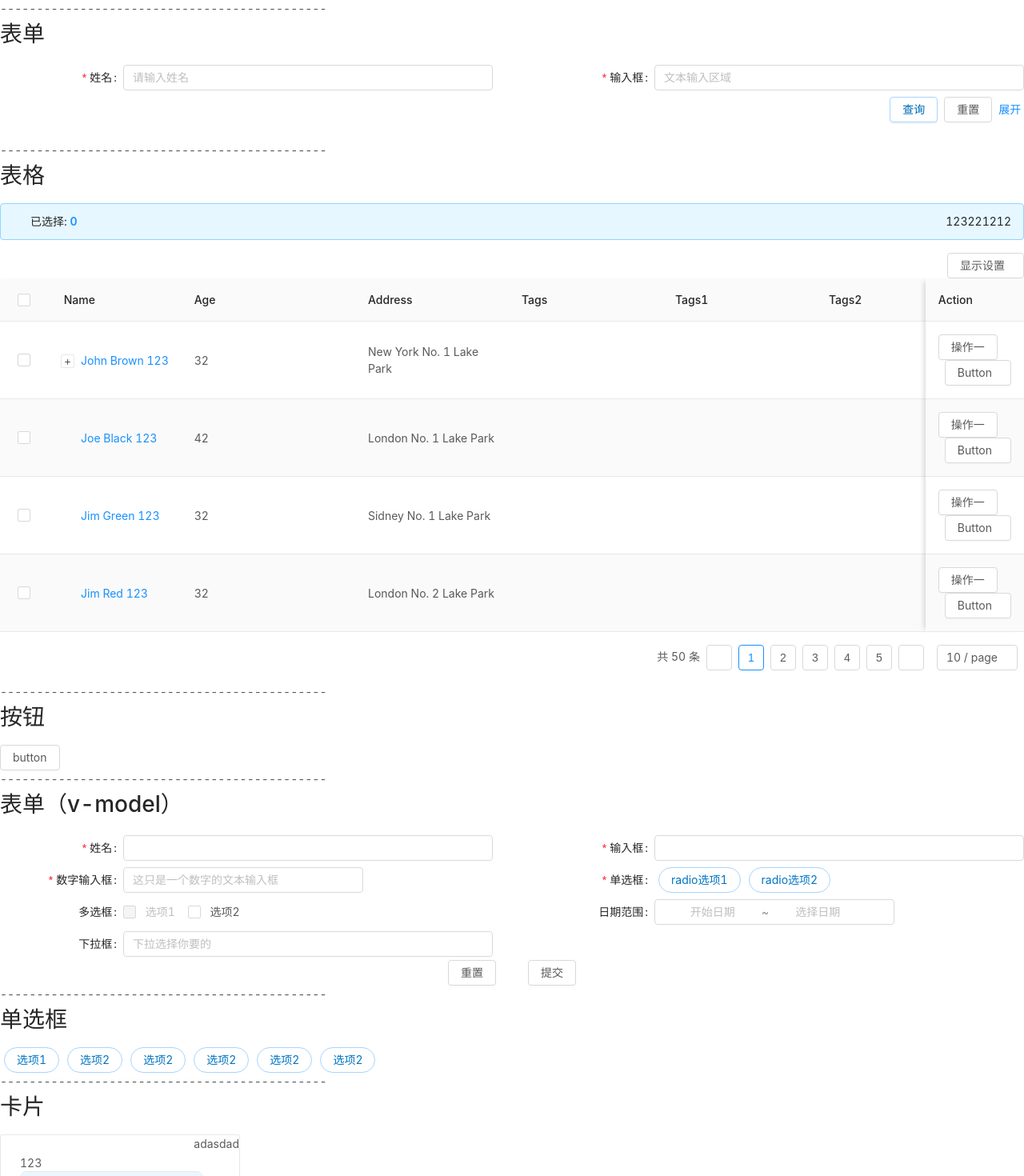
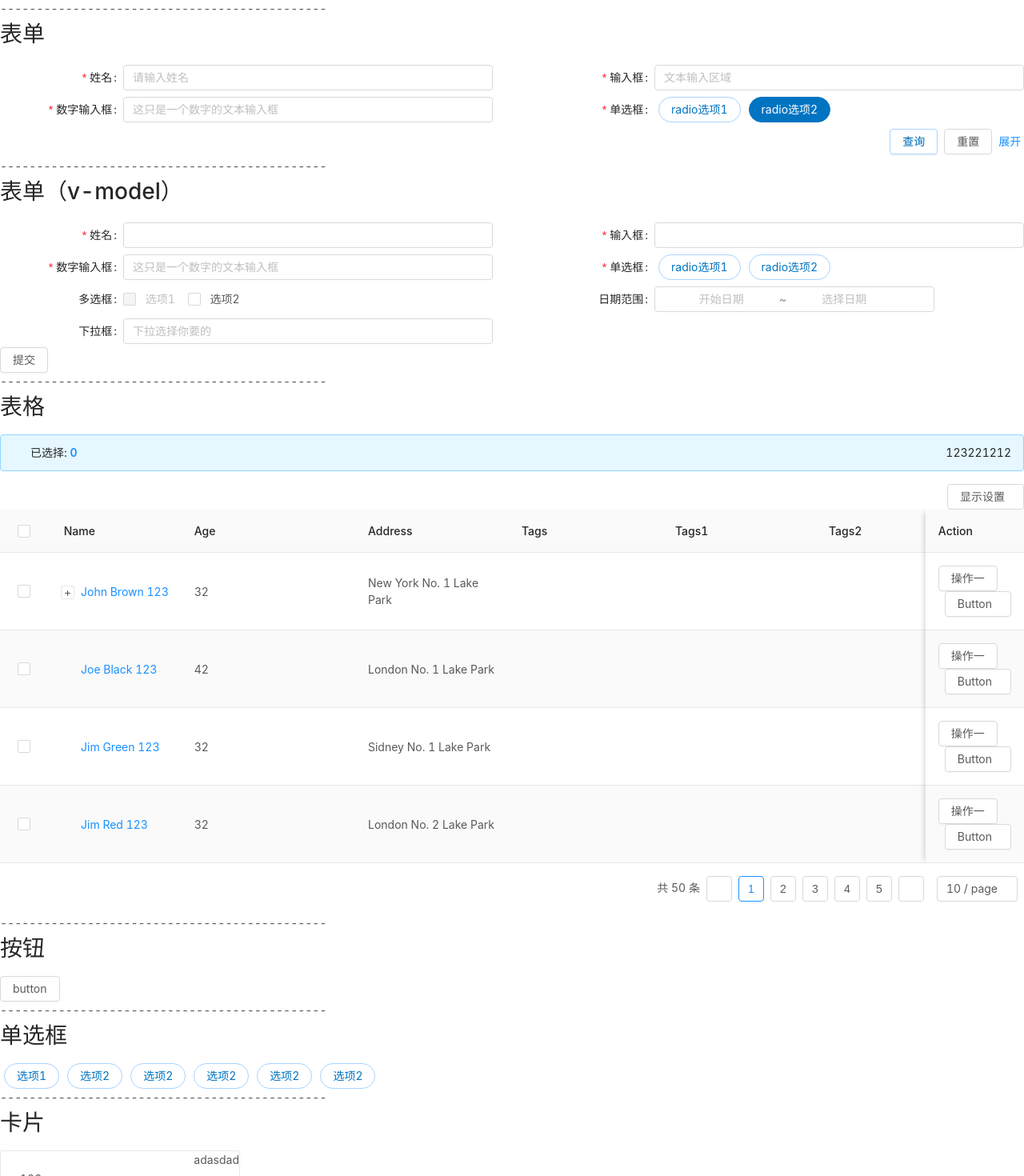
Before and after one commit to MDSD-JOB/medical-ui, a Vue app: page / in a window 1280 px wide. Shown: the top 1470 px of the page at 80% size. Built offline with nearby package versions, Linux system fonts and the light colour scheme.

Commit message:
fix: 修复了api

```diff
--- a/src/App.vue
+++ b/src/App.vue
@@ -3,12 +3,27 @@
     ---------------------------------------------<br />
     <h1>表单</h1>
     <med-form
+      ref="ruleForm"
+      layout="inline"
       :responsive="responsive"
       :dataSource="dataSource"
-      :maxItem="2"
+      :maxItem="4"
       @submit="submit"
-      layout="inline"
     />
+    ---------------------------------------------<br />
+    <h1>表单（v-model）</h1>
+    <med-form-model
+      ref="form"
+      showBtn
+      :form="form"
+      :dataSource="dataSource"
+      :responsive="responsive"
+      @submit="submit"
+    >
+      <template v-slot:footer="">
+        <med-button @click="submitdiy">提交</med-button>
+      </template>
+    </med-form-model>
     ---------------------------------------------<br />
     <h1>表格</h1>
     <med-table
@@ -33,7 +48,7 @@
         invalid: () => {}
       }"
       @expand="expand"
-      @batchOpt="batchDelete"
+      @batchOpt="batchOpt"
     >
       <template #alertItem>123221212</template>
       <a slot="name" slot-scope="text">{{ text }} 123</a>
@@ -58,21 +73,6 @@
     ---------------------------------------------<br />
     <h1>按钮</h1>
     <med-button @click="loadDatas">button</med-button>
-    ---------------------------------------------<br />
-
-    <h1>表单（v-model）</h1>
-    <med-form-model
-      showBtn
-      ref="form"
-      :form="form"
-      :dataSource="dataSource"
-      :responsive="responsive"
-      @submit="submit"
-    >
-      <!-- <template v-slot:footer="">
-        <med-button @click="submitdiy">提交</med-button>
-      </template> -->
-    </med-form-model>
     ---------------------------------------------<br />
     <h1>单选框</h1>
     <med-radio buttonType :optionList="radioList"></med-radio>
@@ -217,8 +217,9 @@
     onSizeChange() {
       console.log(222)
     },
-    batchDelete(type, arr) {
-      console.log('批量删除', type, arr)
+    batchOpt(type, arr) {
+      console.log('批量操作', type, arr)
+      console.log(this.$refs.ruleForm.getFormData())
     },
     async getARR() {
       // const res =
@@ -241,9 +242,7 @@
       console.log('form Submit', data)
     },
     submitdiy() {
-      this.$refs.form.$refs.ruleForm.validate(valid => {
-        console.log(valid)
-      })
+      console.log(this.$refs.form.submit())
     },
     // 表格
     expand(expanded, row, index) {
--- a/src/components/MedForm/src/index.css
+++ b/src/components/MedForm/src/index.css
@@ -1,3 +1,6 @@
+.med-form-wrapper /deep/ .ant-form-explain {
+  font-size: 12px;
+}
 .med-form-wrapper /deep/ .ant-card-head-wrapper {
   flex-wrap: wrap;
 }
@@ -23,7 +26,6 @@
 .med-form-wrapper /deep/ .ant-form-item .ant-form-item-control .ant-form-item-children,
 .med-form-wrapper /deep/ .ant-form-item .ant-form-item-control .ant-input-number,
 .med-form-wrapper /deep/ .ant-form-item .ant-form-item-control .ant-calendar-picker {
-  max-width: 300px;
   width: 100%;
 }
 .med-form-wrapper .table-page-search-submitButtons {
@@ -33,7 +35,6 @@
 }
 .med-form-wrapper .search-btn-wrapper {
   margin-left: auto;
-  margin-bottom: 20px;
   line-height: 40px;
   min-width: 300px;
   text-align: right;
--- a/src/components/MedForm/src/index.less
+++ b/src/components/MedForm/src/index.less
@@ -1,4 +1,7 @@
 .med-form-wrapper {
+  /deep/ .ant-form-explain {
+    font-size: 12px;
+  }
   /deep/ .ant-card-head-wrapper {
     flex-wrap: wrap;
     .ant-card-extra {
@@ -22,7 +25,7 @@
       .ant-form-item-children,
       .ant-input-number,
       .ant-calendar-picker {
-        max-width: 300px;
+        // max-width: 500px;
         width: 100%;
       }
     }
@@ -35,7 +38,6 @@
   }
   .search-btn-wrapper {
     margin-left: auto;
-    margin-bottom: 20px;
     line-height: 40px;
     min-width: 300px;
     text-align: right;
--- a/src/components/MedForm/src/index.vue
+++ b/src/components/MedForm/src/index.vue
@@ -1,6 +1,6 @@
 <template>
   <div class="med-form-wrapper">
-    <a-form :form="form" @submit="onSubmit">
+    <a-form ref="ruleForm" :form="form" @submit="submit">
       <!-- 行内联格式，按钮组和表单选项一个 col下，有展开按钮 -->
       <template v-if="layoutMode === 'inline'">
         <a-card :bordered="bordered">
@@ -36,7 +36,7 @@
                 <med-button
                   type="primary"
                   :size="SearchGlobalOptions.size"
-                  @click="onSubmit"
+                  @click="submit"
                   icon="search"
                 >
                   查询
@@ -93,7 +93,7 @@
                   <med-button
                     type="primary"
                     :size="SearchGlobalOptions.size"
-                    @click="onSubmit"
+                    @click="submit"
                     icon="search"
                   >
                     查询
@@ -282,6 +282,14 @@
     }
   },
   methods: {
+    // 提供方法供外部获取当前表单数据
+    getFormData() {
+      this.form.validateFields((err, values) => {
+        if (!err) {
+          return values
+        } else return false
+      })
+    },
     togglecollapsed() {
       this.collapsed = !this.collapsed
     },
@@ -323,7 +331,7 @@
 
       return tempObj
     },
-    onSubmit() {
+    submit() {
       this.form.validateFields((err, values) => {
         if (!err) {
           if (
@@ -342,7 +350,7 @@
     resetSearchForm() {
       // 重置整个查询表单
       this.form.resetFields()
-      this.$emit('submit', null)
+      this.$emit('reset', null)
     }
   }
 }
--- a/src/components/MedFormModel/src/index.css
+++ b/src/components/MedFormModel/src/index.css
@@ -1,3 +1,6 @@
+.med-form-model-wrapper /deep/ .ant-form-explain {
+  font-size: 12px;
+}
 .med-form-model-wrapper .ant-card-head-wrapper {
   flex-wrap: wrap;
 }
@@ -19,7 +22,6 @@
 .med-form-model-wrapper /deep/ .ant-form-item .ant-form-item-control .ant-form-item-children,
 .med-form-model-wrapper /deep/ .ant-form-item .ant-form-item-control .ant-input-number,
 .med-form-model-wrapper /deep/ .ant-form-item .ant-form-item-control .ant-calendar-picker {
-  max-width: 300px;
   width: 100%;
 }
 .med-form-model-wrapper .table-page-search-submitButtons {
--- a/src/components/MedFormModel/src/index.less
+++ b/src/components/MedFormModel/src/index.less
@@ -1,4 +1,7 @@
 .med-form-model-wrapper {
+  /deep/ .ant-form-explain {
+    font-size: 12px;
+  }
   .ant-card-head-wrapper {
     flex-wrap: wrap;
   }
@@ -18,7 +21,7 @@
       .ant-form-item-children,
       .ant-input-number,
       .ant-calendar-picker {
-        max-width: 300px;
+        // max-width: 500px;
         width: 100%;
       }
     }
--- a/src/components/MedFormModel/src/index.vue
+++ b/src/components/MedFormModel/src/index.vue
@@ -33,11 +33,7 @@
               >
                 重置
               </med-button>
-              <med-button
-                icon="check-circle"
-                htmlType="submit"
-                @click="onSubmit"
-              >
+              <med-button icon="check-circle" htmlType="submit" @click="submit">
                 提交
               </med-button>
             </div>
@@ -212,10 +208,11 @@
 
       return tempObj
     },
-    onSubmit() {
+    submit() {
       this.$refs.ruleForm.validate(valid => {
         if (valid) {
           this.$emit('submit', this.form)
+          return true
         } else {
           // console.error('error submit!!')
           return false
--- a/src/components/MedTable/src/index.css
+++ b/src/components/MedTable/src/index.css
@@ -1,3 +1,13 @@
+.med-table-wrapper .flex-c-b {
+  display: flex;
+  align-items: center;
+  justify-content: space-between;
+}
+.med-table-wrapper .flex-c-e {
+  display: flex;
+  align-items: center;
+  justify-content: flex-end;
+}
 .med-table-wrapper .ant-table-column-has-actions {
   white-space: nowrap;
 }
--- a/src/components/MedTable/src/index.jsx
+++ b/src/components/MedTable/src/index.jsx
@@ -556,21 +556,20 @@
       return (
         <a-alert showIcon={true} style="margin-bottom: 16px">
           <template slot="message">
-            <div style="display:flex;align-items:center;justify-content:space-between;">
+            <div class="flex-c-b">
               <span style="margin-right: 12px">
                 已选择:{' '}
                 <a style="font-weight: 600">{this.selectedRows.length}</a>
                 {needTotalItems}
                 {clearItem}
               </span>
-              <div style="display:flex;align-items:center;justify-content:flex-end;">
+              <div class="flex-c-e">
                 {deleteItem}
                 {invalidItem}
                 {exportItem}
                 {saveItem}
+                {this.$slots.alertItem}
               </div>
-
-              {this.$slots.alertItem}
             </div>
           </template>
         </a-alert>
--- a/src/components/MedTable/src/index.less
+++ b/src/components/MedTable/src/index.less
@@ -1,4 +1,14 @@
 .med-table-wrapper {
+  .flex-c-b {
+    display: flex;
+    align-items: center;
+    justify-content: space-between;
+  }
+  .flex-c-e {
+    display: flex;
+    align-items: center;
+    justify-content: flex-end;
+  }
   .ant-table-column-has-actions {
     white-space: nowrap;
   }
```
